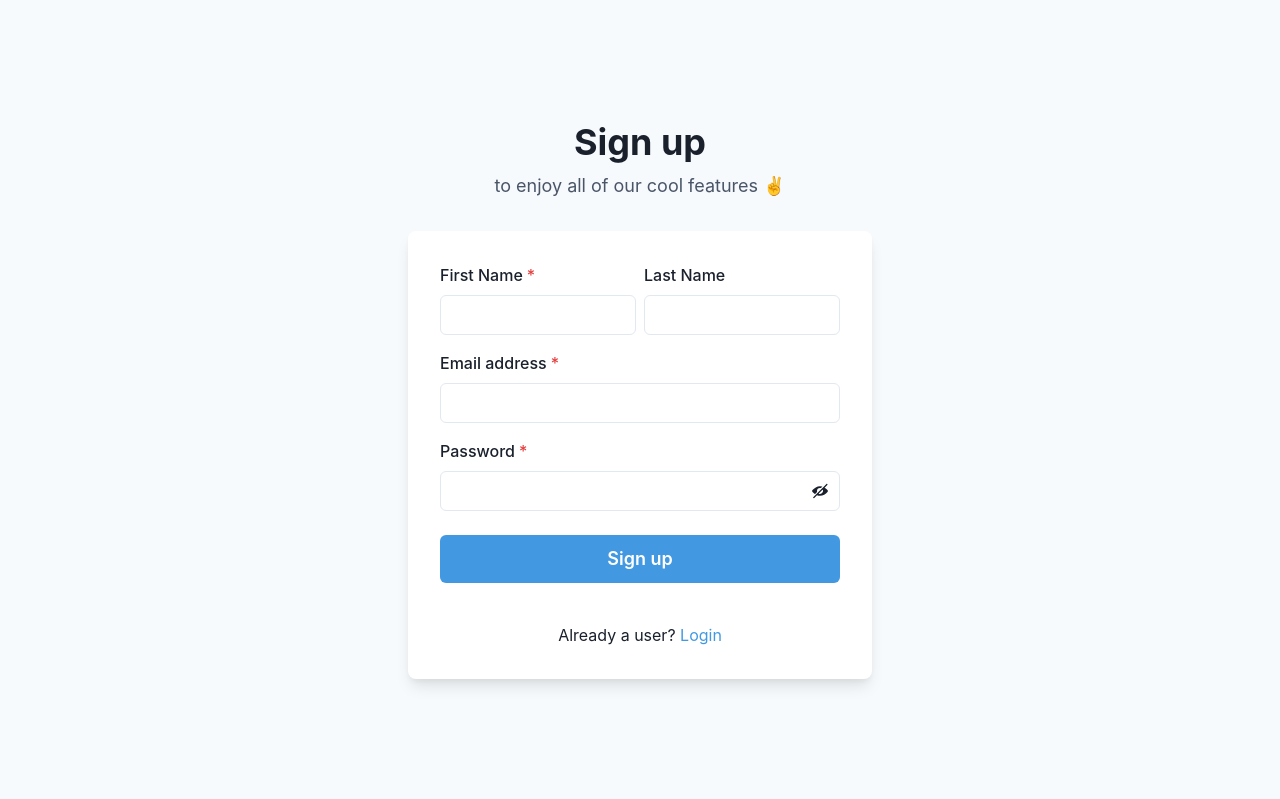
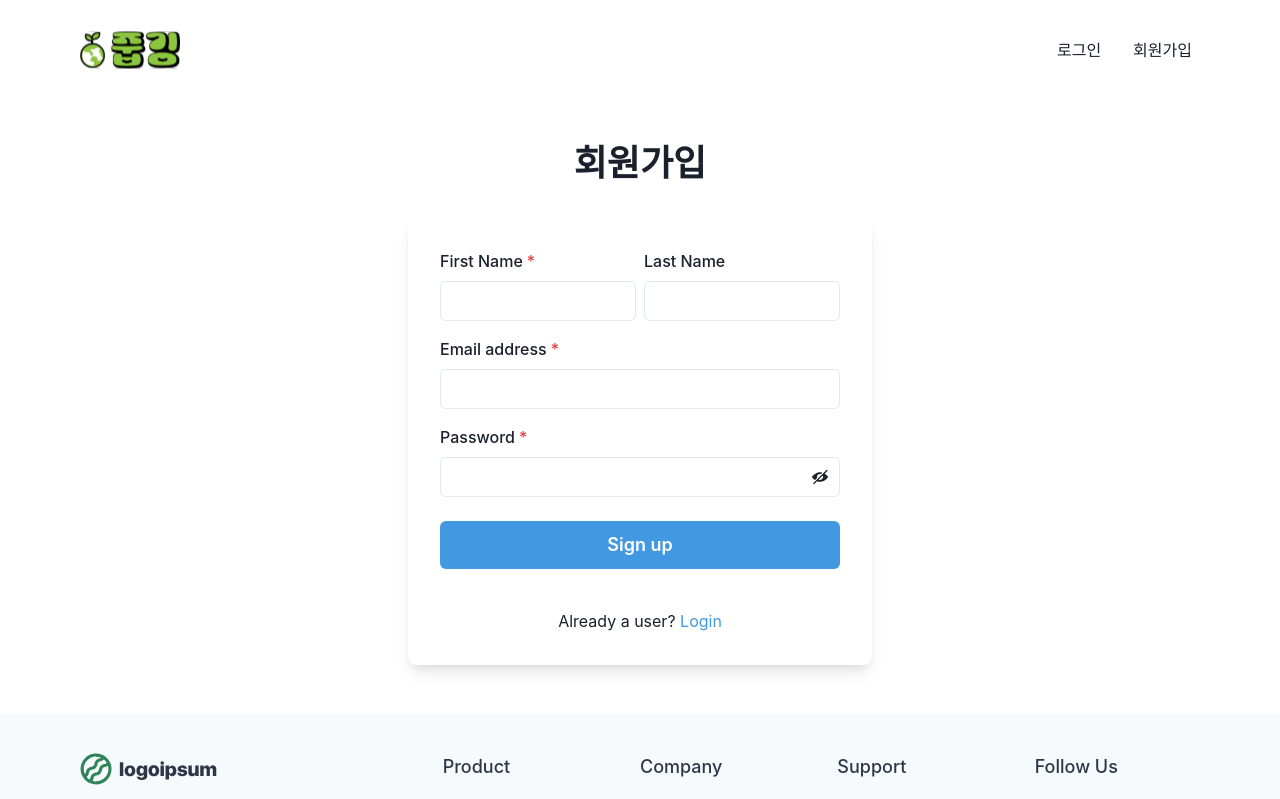
Before and after one commit to irisdew/jupging-frontend, a React (Vite) app: page /signup in a window 1280 px wide. Shown: the top 799 px of the page. Built offline with nearby package versions, Linux system fonts and the light colour scheme.

Commit message:
:sparkles: create Layout, modify Login, Signup

```diff
--- a/src/App.tsx
+++ b/src/App.tsx
@@ -1,24 +1,35 @@
-import { useState } from 'react';
+import { useState, useEffect } from 'react';
 import { Route, Routes } from 'react-router-dom';
 import LoginCard from './components/LoginCard';
-import Content from './components/Content';
+import Content from './pages/HomePage';
 import Layout from './Layout';
 import SignupCard from './components/SignupCard';
 
 import { AuthContext } from './context/AuthContext';
 import { useAuth } from './hooks/useAuth';
+import { User, useUser } from './hooks/useUser';
+import { useLocalStorage } from './hooks/useLocalStorage';
 
 function App() {
-  const { user, login, logout } = useAuth();
+  const { getItem, setItem } = useLocalStorage();
+
+  const [user, setUser] = useState<any>(null);
+
+  useEffect(() => {
+    const user = getItem('user');
+    if (user) {
+      setItem('user', JSON.parse(user));
+    }
+  }, []);
 
   return (
-    <AuthContext.Provider>
+    <AuthContext.Provider value={{ user }}>
       <Routes>
         <Route element={<Layout />}>
           <Route path="/" element={<Content />} />
+          <Route path="/login" element={<LoginCard />} />
+          <Route path="/signup" element={<SignupCard />} />
         </Route>
-        <Route path="/login" element={<LoginCard />} />
-        <Route path="/signup" element={<SignupCard />} />
       </Routes>
     </AuthContext.Provider>
   );
--- a/src/Layout.tsx
+++ b/src/Layout.tsx
@@ -1,13 +1,19 @@
 import { Outlet } from 'react-router-dom';
+import { useContext } from 'react';
+import { AuthContext } from './context/AuthContext';
+import { Container } from '@chakra-ui/react';
 import Footer from './components/Footer';
 import Header from './components/Header';
 
 export default function Layout() {
+  const user = useContext(AuthContext);
+  const isLogined: Boolean = user ? true : false;
+
   return (
-    <>
-      <Header />
+    <Container maxW={'8xl'} p={0}>
+      <Header isLogined={isLogined} />
       <Outlet />
       <Footer />
-    </>
+    </Container>
   );
 }
--- a/src/components/LoginCard.tsx
+++ b/src/components/LoginCard.tsx
@@ -3,11 +3,8 @@ import {
   Flex,
   Box,
   FormControl,
-  FormLabel,
   Input,
-  Checkbox,
   Stack,
-  Link,
   Button,
   Heading,
   Text,
--- a/src/components/SignupCard.tsx
+++ b/src/components/SignupCard.tsx
@@ -21,20 +21,20 @@ export default function SignupCard() {
   const [showPassword, setShowPassword] = useState(false);
 
   return (
-    <Flex
-      minH={'100vh'}
-      align={'center'}
-      justify={'center'}
-      bg={useColorModeValue('gray.50', 'gray.800')}
-    >
+    // <Flex
+    //   minH={'100vh'}
+    //   align={'center'}
+    //   justify={'center'}
+    //   bg={useColorModeValue('gray.50', 'gray.800')}
+    // >
     <Stack spacing={8} mx={'auto'} maxW={'lg'} py={12} px={6}>
       <Stack align={'center'}>
         <Heading fontSize={'4xl'} textAlign={'center'}>
-            Sign up
+          회원가입
         </Heading>
-          <Text fontSize={'lg'} color={'gray.600'}>
+        {/* <Text fontSize={'lg'} color={'gray.600'}>
           to enjoy all of our cool features ✌️
-          </Text>
+        </Text> */}
       </Stack>
       <Box
         rounded={'lg'}
@@ -98,6 +98,6 @@ export default function SignupCard() {
         </Stack>
       </Box>
     </Stack>
-    </Flex>
+    // </Flex>
   );
 }
--- a/src/context/AuthContext.ts
+++ b/src/context/AuthContext.ts
@@ -1,22 +1,10 @@
-import { createContext, useState } from 'react';
+import { createContext } from 'react';
 import { User } from '../hooks/useUser';
 
-interface AuthContext {
+interface AuthContextType {
   user: User | null;
-  login: (user: User | null, callback: VoidFunction) => void;
-  logout: (callback: VoidFunction) => void;
 }
 
-export const AuthContext = createContext<AuthContext>({
+export const AuthContext = createContext<AuthContextType>({
   user: null,
-  login: () => {},
-  logout: () => {},
 });
-
-// const AuthProvider({children} :  {children: React.ReactNode}) {
-//   const [user, setUser] = useState<User>(null);
-
-//   const login = () => {
-
-//   }
-// }
```
Lines whose indentation alone changed are shown as unchanged.
